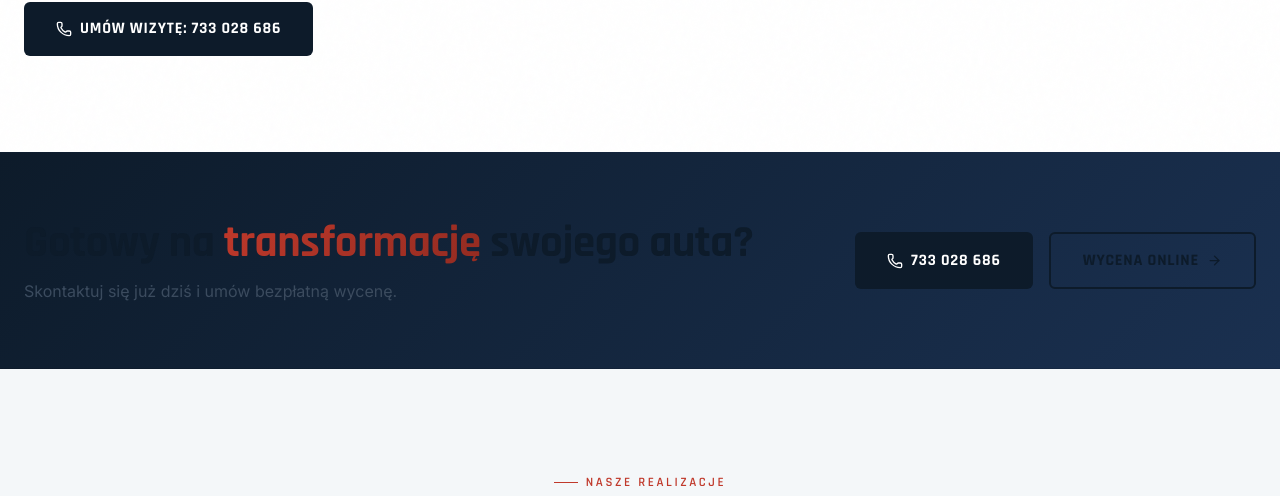
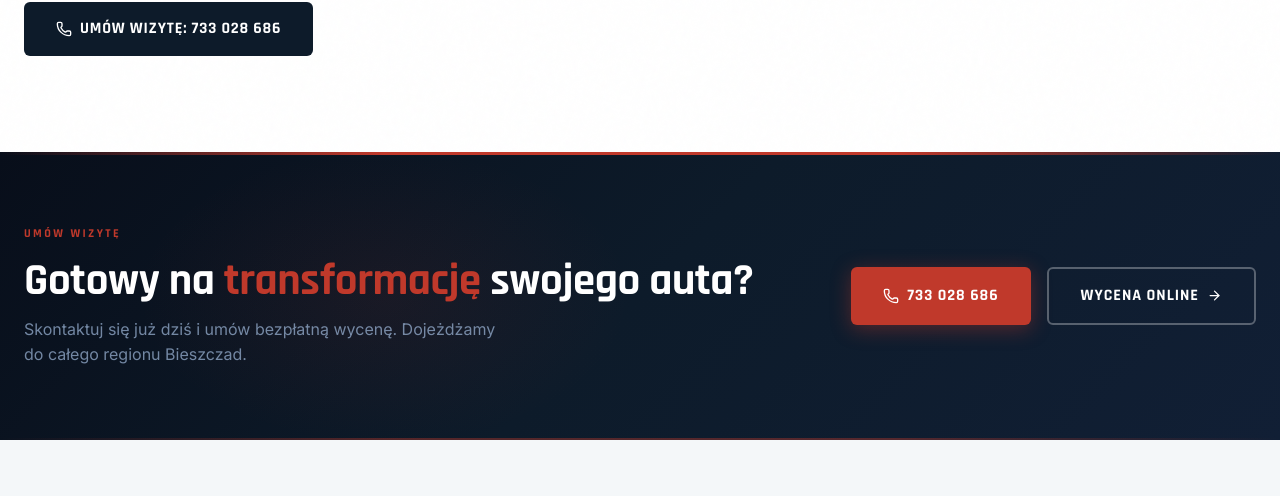
Before and after one commit to devdarius/dm-autospa-light, a Next.js app: page / in a window 1280 px wide. Shown: the part 2616-3112 px from the top of the page. Built offline with nearby package versions, Linux system fonts and the light colour scheme.

Commit message:
fix: CTA banner white text on navy + red glow accents + hover buttons fixed

```diff
--- a/src/components/WhyUsSection.tsx
+++ b/src/components/WhyUsSection.tsx
@@ -66,26 +66,35 @@ export default function WhyUsSection() {
       </section>
 
       {/* CTA Banner */}
-      <section style={{ padding: "4rem 0", background: "linear-gradient(135deg, var(--navy), #1a3050)", borderTop: "1px solid rgba(13,27,42,0.1)", borderBottom: "1px solid rgba(13,27,42,0.1)" }}>
-        <div className="container" style={{ display: "flex", flexWrap: "wrap", alignItems: "center", justifyContent: "space-between", gap: "2rem" }}>
+      <section style={{ padding: "4.5rem 0", background: "linear-gradient(135deg, #080e1a 0%, #0d1b2a 50%, #111f35 100%)", position: "relative", overflow: "hidden" }}>
+        {/* Decorative red line top */}
+        <div style={{ position: "absolute", top: 0, left: 0, right: 0, height: "3px", background: "linear-gradient(90deg, transparent, #c0392b 30%, #c0392b 70%, transparent)" }} />
+        {/* Subtle glow */}
+        <div style={{ position: "absolute", top: "50%", left: "30%", transform: "translate(-50%,-50%)", width: "500px", height: "300px", background: "radial-gradient(ellipse, rgba(192,57,43,0.08) 0%, transparent 70%)", pointerEvents: "none" }} />
+
+        <div className="container" style={{ position: "relative", display: "flex", flexWrap: "wrap", alignItems: "center", justifyContent: "space-between", gap: "2rem" }}>
           <div>
-            <h2 style={{ marginBottom: "0.5rem" }}>Gotowy na <span className="gold-gradient">transformację</span> swojego auta?</h2>
-            <p style={{ color: "var(--text-secondary)" }}>Skontaktuj się już dziś i umów bezpłatną wycenę.</p>
+            <p style={{ fontFamily: "'Rajdhani', sans-serif", fontSize: "0.75rem", fontWeight: 700, letterSpacing: "0.2em", textTransform: "uppercase", color: "#c0392b", marginBottom: "0.75rem" }}>Umów wizytę</p>
+            <h2 style={{ marginBottom: "0.5rem", color: "#ffffff" }}>Gotowy na <span style={{ color: "#c0392b" }}>transformację</span> swojego auta?</h2>
+            <p style={{ color: "rgba(160,185,220,0.7)", maxWidth: 480 }}>Skontaktuj się już dziś i umów bezpłatną wycenę. Dojeżdżamy do całego regionu Bieszczad.</p>
           </div>
           <div style={{ display: "flex", gap: "1rem", flexWrap: "wrap" }}>
-            <a href={`tel:+48${COMPANY.contact.phone}`} className="btn-primary">
-              <span style={{ display: "flex", alignItems: "center", gap: "0.5rem" }}>
-                <Phone size={16} />
-                {COMPANY.contact.phoneDisplay}
-              </span>
+            <a href={`tel:+48${COMPANY.contact.phone}`}
+              style={{ display: "inline-flex", alignItems: "center", gap: "0.5rem", padding: "0.875rem 2rem", background: "#c0392b", color: "white", fontFamily: "'Rajdhani', sans-serif", fontWeight: 700, fontSize: "1rem", letterSpacing: "0.06em", textTransform: "uppercase", borderRadius: "6px", border: "none", cursor: "pointer", boxShadow: "0 4px 20px rgba(192,57,43,0.4)", transition: "all 0.3s" }}
+              onMouseEnter={e => { (e.currentTarget as HTMLElement).style.transform = "translateY(-2px)"; (e.currentTarget as HTMLElement).style.boxShadow = "0 8px 30px rgba(192,57,43,0.5)"; }}
+              onMouseLeave={e => { (e.currentTarget as HTMLElement).style.transform = ""; (e.currentTarget as HTMLElement).style.boxShadow = "0 4px 20px rgba(192,57,43,0.4)"; }}>
+              <Phone size={16} />{COMPANY.contact.phoneDisplay}
             </a>
-            <Link href="/kontakt" className="btn-outline">
-              <span style={{ display: "flex", alignItems: "center", gap: "0.5rem" }}>
-                Wycena online <ArrowRight size={15} />
-              </span>
+            <Link href="/kontakt"
+              style={{ display: "inline-flex", alignItems: "center", gap: "0.5rem", padding: "0.875rem 2rem", background: "transparent", color: "white", fontFamily: "'Rajdhani', sans-serif", fontWeight: 700, fontSize: "1rem", letterSpacing: "0.06em", textTransform: "uppercase", borderRadius: "6px", border: "2px solid rgba(255,255,255,0.3)", transition: "all 0.3s" }}
+              onMouseEnter={e => { (e.currentTarget as HTMLElement).style.borderColor = "white"; (e.currentTarget as HTMLElement).style.background = "rgba(255,255,255,0.08)"; }}
+              onMouseLeave={e => { (e.currentTarget as HTMLElement).style.borderColor = "rgba(255,255,255,0.3)"; (e.currentTarget as HTMLElement).style.background = "transparent"; }}>
+              Wycena online <ArrowRight size={15} />
             </Link>
           </div>
         </div>
+        {/* Decorative red line bottom */}
+        <div style={{ position: "absolute", bottom: 0, left: 0, right: 0, height: "2px", background: "linear-gradient(90deg, transparent, rgba(192,57,43,0.4) 30%, rgba(192,57,43,0.4) 70%, transparent)" }} />
       </section>
     </>
   );
```
